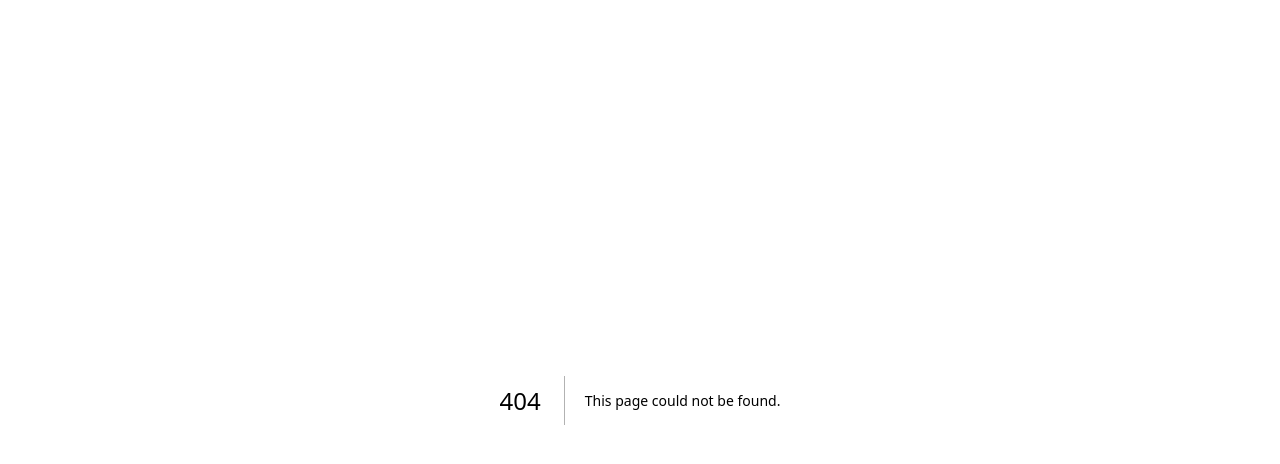
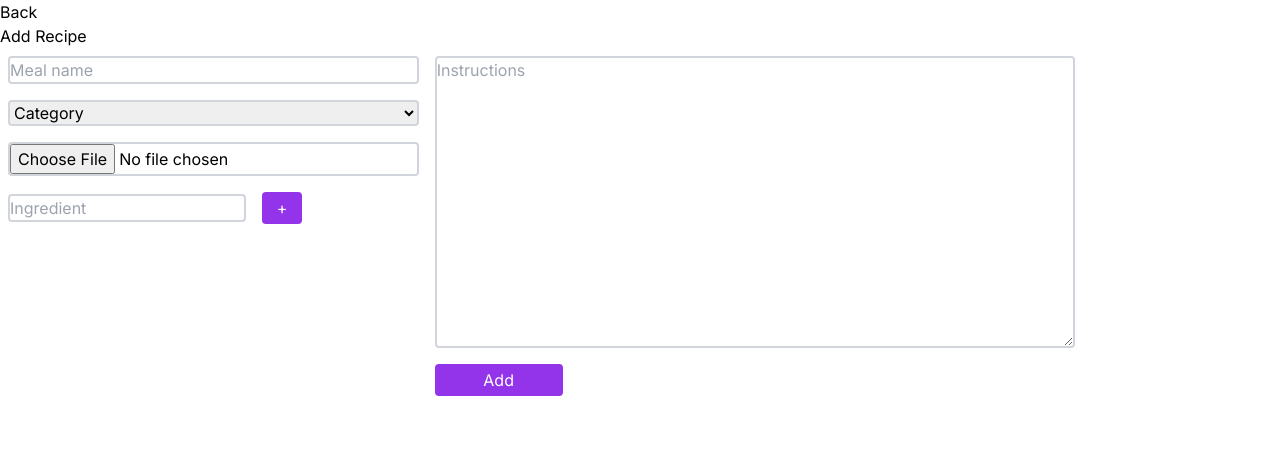
Before and after one commit to ChaniCohen1/recipesProject, a Next.js app: page /pages/addCard in a window 1280 px wide. Before the commit this address had no page. Shown: the top 464 px of the page. Built offline with nearby package versions, Linux system fonts and the light colour scheme.

Commit message:
form layout and style added

```diff
--- /dev/null
+++ b/src/app/pages/addCard/page.tsx
@@ -0,0 +1,104 @@
+"use client"
+import React, { useState } from 'react'
+
+const NewCardForm = () => {
+    const [mealName, setMealName] = useState('');
+    const [category, setCategory] = useState('');
+    const [image, setImage] = useState('');
+    const [ingredients, setIngredients] = useState<string[]>(['']);
+    const [instructions, setInstructions] = useState('');
+
+    const handleCategoryChange = (event: React.ChangeEvent<HTMLSelectElement>) => {
+        setCategory(event.target.value);
+    };
+
+    //when changing an existing indredient field
+    const handleIngredientChange = (index: number, value: string) => {
+        const updatedIngredients = [...ingredients];
+        updatedIngredients[index] = value;
+        setIngredients(updatedIngredients);
+    };
+
+    //adding an extra ingredient field, and setting it to empty
+    const addIngredientInput = () => {
+        setIngredients([...ingredients, '']);
+    };
+
+    const handleSubmit = (event: React.FormEvent) => {
+        //varify with the zod schema, send to the POST func
+        event.preventDefault();
+    };
+
+    const inpStyle = "m-2 border-gray-300 border-2 rounded";
+    const buttonStyle = "m-2 py-1 px-3 bg-purple-600 text-white rounded";
+
+    return (
+        <div>
+            <button>Back</button>
+            <h1>Add Recipe</h1>
+            <form onSubmit={handleSubmit} className="flex flex-row">
+                <div className="flex flex-col w-1/3">
+                    <input
+                        type="text"
+                        name="meal_name"
+                        placeholder="Meal name"
+                        value={mealName}
+                        onChange={(e) => setMealName(e.target.value)}
+                        className={inpStyle}
+                    />
+                    <select name="category" value={category} onChange={handleCategoryChange} className={inpStyle}>
+                        <option value="" disabled>Category</option>
+                        <option value="salads">Salads</option>
+                        <option value="pastries">Pastries</option>
+                        <option value="meats">Meats</option>
+                        <option value="sidedishes">Side dishes</option>
+                        <option value="desserts">Desserts</option>
+                        <option value="other">Other</option>
+                    </select>
+                    <input
+                        type="file"
+                        name="image"
+                        placeholder="Image URL"
+                        onChange={(e) => setImage(e.target.value)}
+                        className={inpStyle}
+                    />
+
+                    {ingredients.map((ingredient, index) => (
+                        <div key={index} className="flex items-center space-x-2">
+                            <input
+                                type="text"
+                                name={`ingredient-${index}`}
+                                placeholder="Ingredient"
+                                value={ingredient}
+                                onChange={(e) => handleIngredientChange(index, e.target.value)}
+                                className={inpStyle}
+                            />
+                            {/* Add button positioned next to the last ingredient */}
+                            {index === ingredients.length - 1 && (
+                                <button
+                                    type="button"
+                                    onClick={addIngredientInput}
+                                    className={`${buttonStyle} w-10`}>
+                                    +
+                                </button>
+                            )}
+                        </div>
+                    ))}
+                </div>
+                <div className="flex flex-col w-1/2">
+                    <textarea
+                        name="instructions"
+                        placeholder="Instructions"
+                        rows={12}
+                        value={instructions}
+                        onChange={(e) => setInstructions(e.target.value)}
+                        className={`${inpStyle} w-full`}
+                    />
+                    <button type="submit" className={`${buttonStyle} w-1/5`}>Add</button>
+                </div>
+            </form>
+        </div>
+    )
+}
+
+export default NewCardForm
```
Also changed, not shown: package.json (+5 -5 lines), 1 other file (tests, documents, lock files or other folders).
